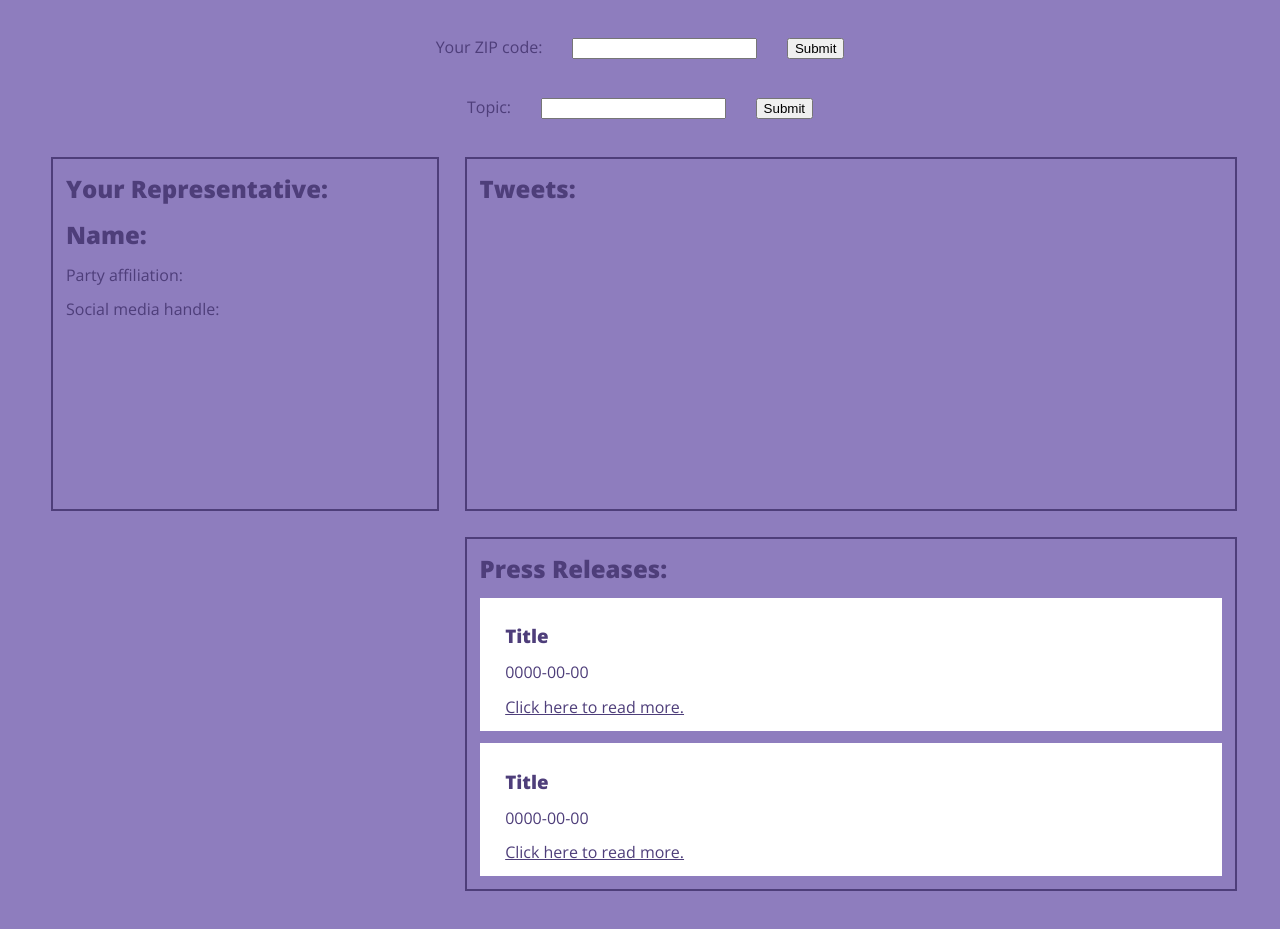
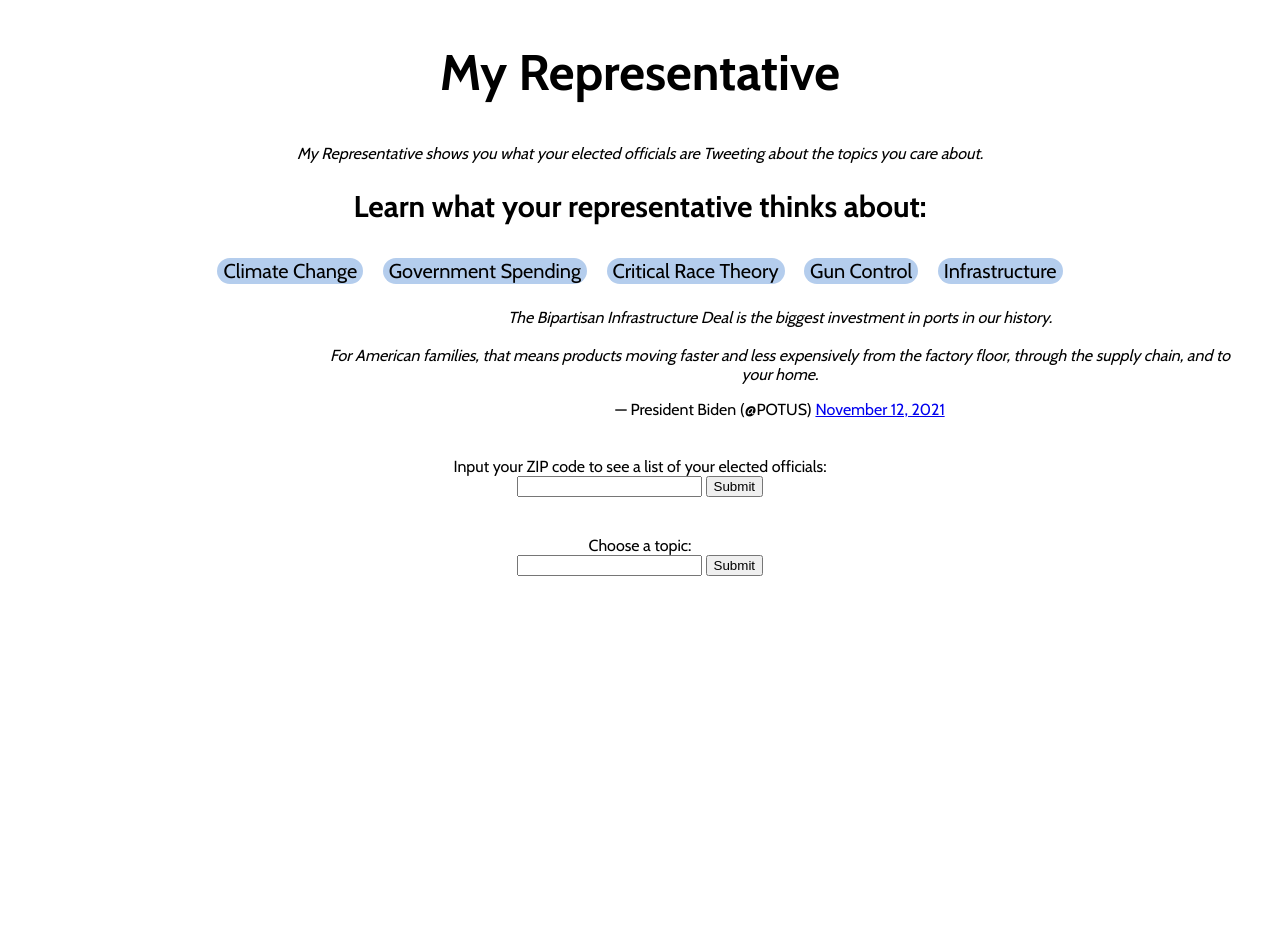
Before and after one commit to meganmunce/MyRepresentative, a plain HTML site: page index.html in a window 1280 px wide. After the commit the page ends 800 px from the top, so only its background shows below. Drawn offline with nearby package versions, Linux system fonts and the light colour scheme.

Commit message:
adding forms

```diff
--- /dev/null
+++ b/MyRepresentative.js
@@ -0,0 +1,11 @@
+$(document).on('click','.topicbutton', function(){
+  $(".zipform").animate({opacity: '100'}, 'slow');
+  $('.topicform').animate({opacity:'50'}, 'slow');
+});
+
+$(document).on('click','.submittopic', function(){
+  $(".zipform").animate({opacity: '100'}, 'slow');
+});
+
+document.getElementById("tweetexamples").innerHTML = `<blockquote class="twitter-tweet kamalatweet"><p lang="en" dir="ltr">Nearly 2M women have been locked out of the workforce during the pandemic, often due to lack of accessible, affordable child and elder care.<br><br>Our Build Back Better Framework will establish universal pre-K and lower costs for caregiving to help families get back on their feet.</p>&mdash; Kamala Harris (@KamalaHarris) <a href="https://twitter.com/KamalaHarris/status/1459928112037351430?ref_src=twsrc%5Etfw">November 14, 2021</a></blockquote>
+<script async src="https://platform.twitter.com/widgets.js" charset="utf-8"></script>`;
--- a/index.html
+++ b/index.html
@@ -14,53 +14,63 @@
     <link href="tktk" rel="icon">
     <link rel="stylesheet" href="myRepresentative.css">
 
+    <script src="https://cdnjs.cloudflare.com/ajax/libs/jquery/3.6.0/jquery.min.js"></script>
+    <script src="myRepresentative.js"></script>
+
 </head>
 
 <body>
 
-  <form id="zipcodeform">
-
-    <label for="zipcodeinput">Your ZIP code:</label>
-    <input type="text" id="zipcodeinput">
-    <input type="submit" value="Submit">
-
-  </form>
-
-  <form>
-
-    <label for="topicform">Topic:</label>
-    <input type="text" id="topicinput">
-    <input type="submit" value="Submit">
-
-  </form>
-
   <section>
 
-  <div id="representativeProfile">
-    <h1>Your Representative:</h1>
-    <h2>Name:</h2>
-    <p>Party affiliation:</p>
-    <p>Social media handle:</p>
-  </div>
+    <div id="start">
 
-  <div id="tweetFeed">
-    <h2>Tweets:</h2>
-  </div>
+<h1>My Representative</h1>
 
-  <div id="statementFeed">
-    <h2>Press Releases:</h2>
+<p>My Representative shows you what your elected officials are Tweeting about the topics you care about.</p>
 
-      <div class="release">
-        <h3>Title</h3>
-        <p>0000-00-00</p>
-        <a href="#">Click here to read more.</a>
-      </div>
+  <h2>Learn what your representative thinks about:</h2>
 
-      <div class="release">
-        <h3>Title</h3>
-        <p>0000-00-00</p>
-        <a href="#">Click here to read more.</a>
-      </div>
+    <button class="topicbutton">Climate Change</button>
+    <button class="topicbutton">Government Spending</button>
+    <button class="topicbutton">Critical Race Theory</button>
+    <button class="topicbutton">Gun Control</button>
+    <button class="topicbutton">Infrastructure</button>
+
+    <!-- tweets -->
+
+<div id="tweetexamples">
+
+    <blockquote class="twitter-tweet"><p lang="en" dir="ltr">The Bipartisan Infrastructure Deal is the biggest investment in ports in our history.<br><br>For American families, that means products moving faster and less expensively from the factory floor, through the supply chain, and to your home.</p>&mdash; President Biden (@POTUS) <a href="https://twitter.com/POTUS/status/1459236970719236097?ref_src=twsrc%5Etfw">November 12, 2021</a></blockquote>
+    <script async src="https://platform.twitter.com/widgets.js" charset="utf-8"></script>
+
+</div>
+
+  <!-- forms -->
+
+   <div class="form-inputs">
+
+     <!--zip code form-->
+
+     <form id="zipcodeform">
+       <label for="zipcodeinput">Input your ZIP code to see a list of your elected officials:</label>
+       <input tupe="text" id="zipcodeinput">
+       <input type="button" value="Submit" onclick="loadReps()">
+     </form>
+
+     <form id="topicform">
+       <label for="topicinput">Choose a topic:</label>
+       <input type="text" id="topicinput">
+       <input type="button" value="Submit" onclick="saveTopic()">
+     </form>
+
+     <!--topic form-->
+
+
+    </div>
+
+
+
 
   </div>
 
--- a/myRepresentative.css
+++ b/myRepresentative.css
@@ -1,50 +1,125 @@
-@import url('https://fonts.googleapis.com/css2?family=Open+Sans:wght@300;400;800&display=swap');
+@import url('https://fonts.googleapis.com/css2?family=Cabin:wght@400;700&display=swap');
 
-* {
-  margin: 1vw;
+body {
+  background-color: #FFF;
+  font-family: 'Cabin', sans-serif;
 }
 
-body {
-  font-family: 'Open Sans', sans-serif;
-  background-color: #8E7DBE;
-  color: #4E3E7A;
+#start {
   text-align: center;
 }
 
-a {
-  color: inherit;
+#start h1 {
+  font-weight: 700;
+  font-size: 50px;
 }
 
-section {
-  display: grid;
-  grid-template-columns: 1fr 2fr;
-  grid-template-rows: 1fr 1fr;
-  grid-template-areas:
-   "profile tweets"
-   "tktk statements";
-  text-align: left;
-
+#start h2 {
+  font-weight: 700;
+  font-size: 30px;
 }
 
-#representativeProfile{
-  border: 2px solid #4E3E7A;
-  width: 30vw;
-  grid-area: profile;
+#start p {
+  font-style: italic;
 }
 
-#tweetFeed {
-  border: 2px solid #4E3E7A;
-  min-width: 60vw;
+#start button {
+  display: inline block;
+  font-family: 'Cabin', sans- serif;
+  font-weight: 400;
+  font-size: 20px;
+  border: none;
+  border-radius: 20px;
+  background-color: #B4CDED;
+  margin: 1vh;
+}
+
+#start button:hover {
+  animation: colorchange 2s
+    ease-in-out;
+  animation-repeat: infinite;
+}
+
+#start form {
+  display: block;
+  margin: 3vw;
+}
+
+#start form label {
+  display: block;
+}
+
+.zip {
+  opacity: 0;
+}
+
+@keyframes colorchange {
+  0%{background-color: #B4CDED; }
+  25%{background-color: #FF0035;}
+  50%{background-color: #344966;}
+  75%{background-color: #FF0035;}
+  100%{background-color: #B4CDED;}
+}
+
+#tweetexamples {
+  text-align: center;
+  justify-content: center;
+}
+
+.twitter-tweet {
+  margin-left: 40vh;
+  display: block;
+}
+
+/* RESULT */
+
+.content {
+  display: grid;
+  grid-template-columns: 1fr 1fr;
+  grid-template-rows: 2fr;
+  max-height: 100vh;
+  overflow: scroll;
+  grid-template-areas:
+   "reps tweets";
+   grid-column-gap: 1vw;
+}
+
+.reps {
+  grid-area: reps;
+}
+
+.tweets {
   grid-area: tweets;
 }
 
-#statementFeed {
-  border: 2px solid #4E3E7A;
-  min-width: 60vw;
-  grid-area: statements;
+.reps, .tweets {
+  border: 2px solid #344966;
+  display: inline-block;
+  border-radius: 3px;
 }
 
-.release {
-  background-color: #FFF;
-  padding: 1vw;
+.content h1 {
+  font-family: 'Cabin', sans-serif;
+  font-size: 20px;
+  margin: 3vw;
 }
+
+.content h2 {
+  font-size: 18px;
+}
+
+.content h3 {
+  font-size: 16px;
+}
+
+.content form {
+  margin: 3vw;
+  display: inline-block;
+}
+
+.rep-card {
+  border: 2px solid gray;
+  border-radius: 17px;
+  margin: 2vw;
+  padding: 2vw;
+}
```
Also changed, not shown: result.html (added, +67 -0 lines), 1 other file.
